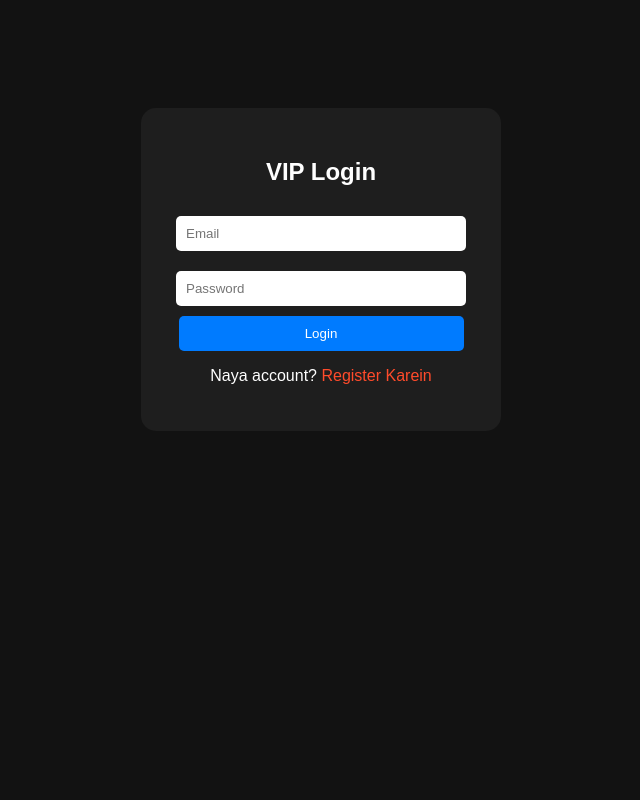
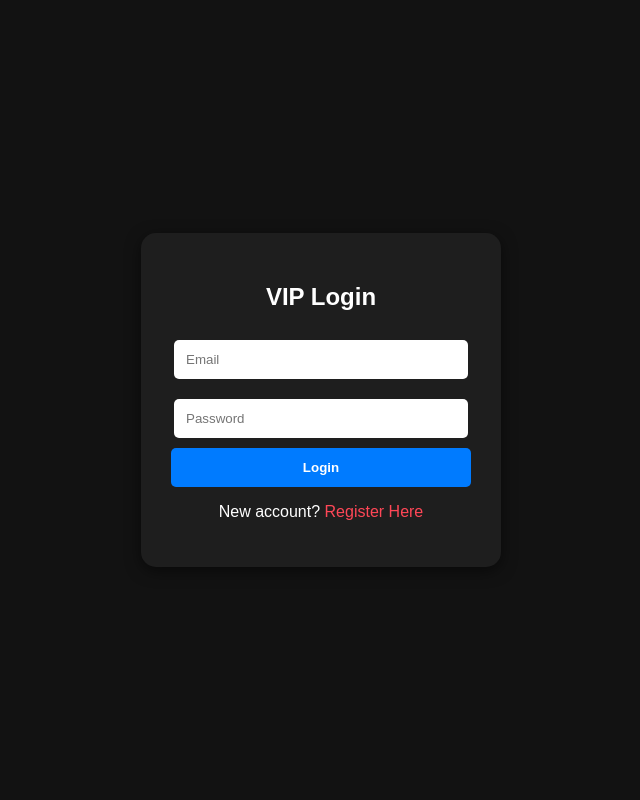
Before and after one commit to raoyugalyadav4554-ship-it/my-vip-login, a Flask app: page / in a window 1280 px wide. Shown: the whole page, without its empty margins (319-959 px from the left). Run offline with Flask 3, Linux system fonts and the light colour scheme.

Commit message:
Revamp VIP Login page layout and styling

```diff
--- a/templates/login.html
+++ b/templates/login.html
@@ -2,23 +2,24 @@
 <html>
 <head>
     <title>VIP Login</title>
+    <meta name="viewport" content="width=device-width, initial-scale=1">
     <style>
-        body { font-family: sans-serif; background: #121212; color: white; text-align: center; padding-top: 100px; }
-        .box { background: #1e1e1e; padding: 30px; border-radius: 15px; display: inline-block; width: 300px; }
-        input { width: 90%; padding: 10px; margin: 10px 0; border-radius: 5px; border: none; }
-        button { width: 95%; padding: 10px; background: #007bff; color: white; border: none; border-radius: 5px; cursor: pointer; }
-        a { color: #ff4b2b; text-decoration: none; }
+        body { background: #121212; color: white; font-family: sans-serif; display: flex; justify-content: center; align-items: center; height: 100vh; margin: 0; }
+        .card { background: #1e1e1e; padding: 30px; border-radius: 15px; text-align: center; width: 300px; box-shadow: 0 4px 15px rgba(0,0,0,0.5); }
+        input { width: 90%; padding: 12px; margin: 10px 0; border-radius: 5px; border: none; }
+        button { width: 100%; padding: 12px; background: #007bff; color: white; border: none; border-radius: 5px; cursor: pointer; font-weight: bold; }
+        a { color: #ff4757; text-decoration: none; }
     </style>
 </head>
 <body>
-    <div class="box">
+    <div class="card">
         <h2>VIP Login</h2>
         <form action="/login" method="POST">
             <input type="email" name="email" placeholder="Email" required>
             <input type="password" name="password" placeholder="Password" required>
             <button type="submit">Login</button>
         </form>
-        <p>Naya account? <a href="/signup_page">Register Karein</a></p>
+        <p>New account? <a href="/signup_page">Register Here</a></p>
     </div>
 </body>
 </html>
```
